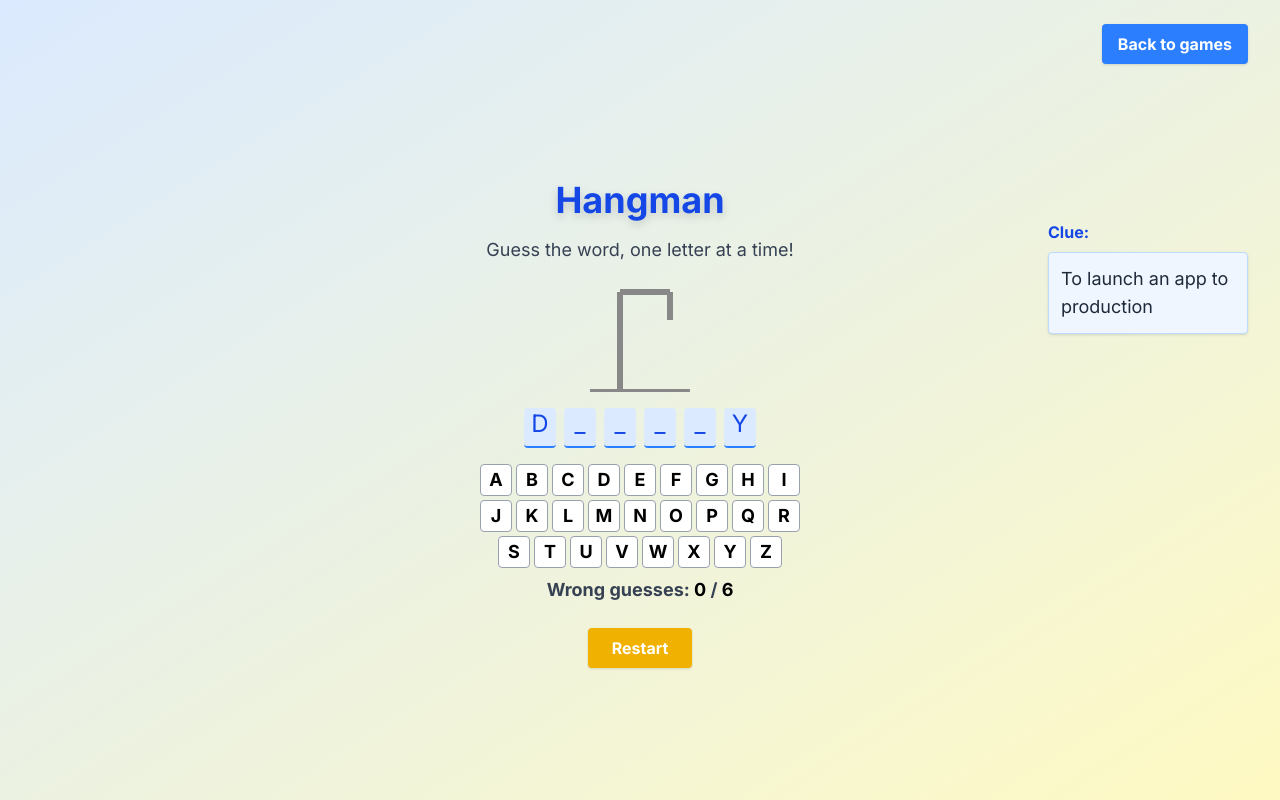
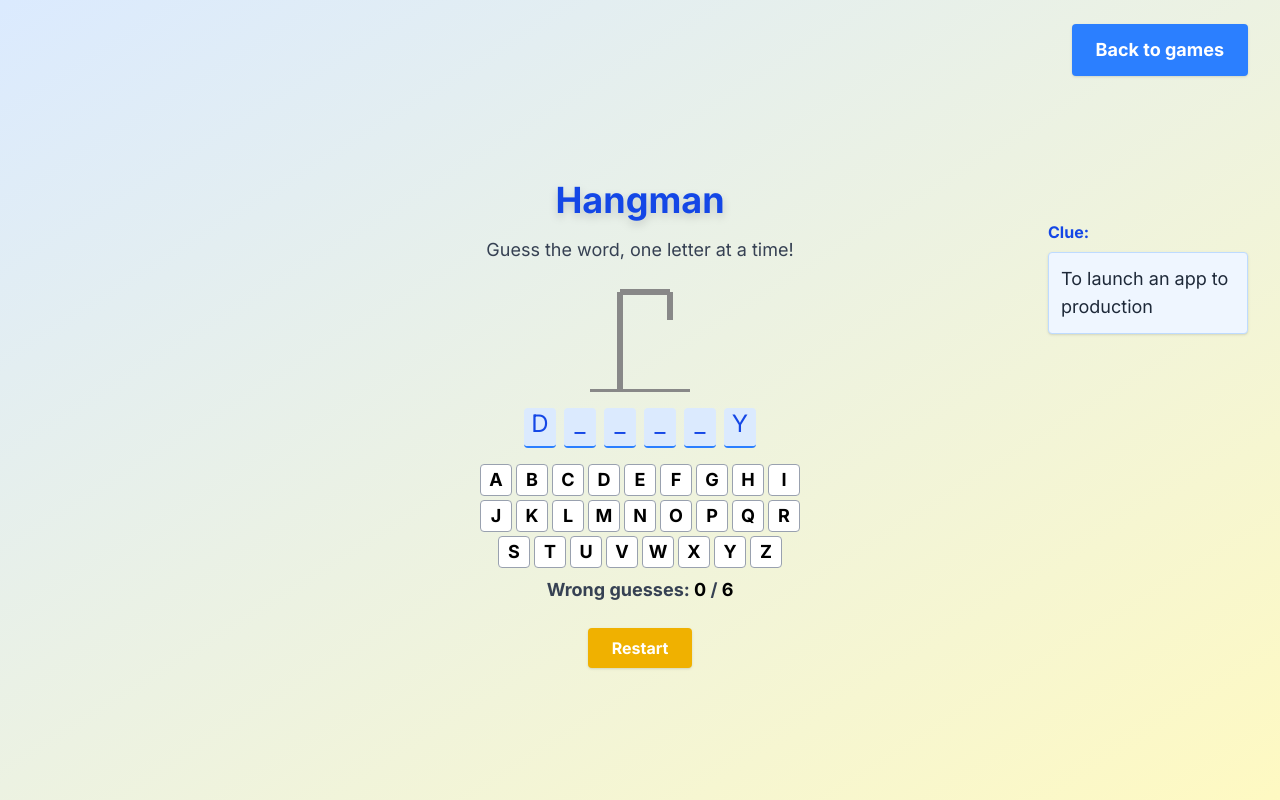
Before and after one commit to Jagjit-2626/games, a Next.js app: page /hangman in a window 1280 px wide. Built offline with nearby package versions, Linux system fonts and the light colour scheme; no server answers.

Commit message:
Style: Match 'Back to games' button in Hangman to dashboard style

```diff
--- a/src/app/hangman/page.tsx
+++ b/src/app/hangman/page.tsx
@@ -105,7 +105,7 @@ export default function Hangman() {
   return (
     <div className="min-h-screen flex flex-col items-center justify-center bg-gradient-to-br from-blue-100 to-yellow-100 pt-12 relative">
       <Link href="/dashboard">
-        <button className="absolute top-6 right-8 px-4 py-2 bg-blue-500 text-white rounded shadow hover:bg-blue-600 font-semibold z-10">
+        <button className="absolute top-6 right-8 px-6 py-3 bg-blue-500 text-white rounded shadow hover:bg-blue-600 text-lg font-bold transition z-10">
           Back to games
         </button>
       </Link>
```
